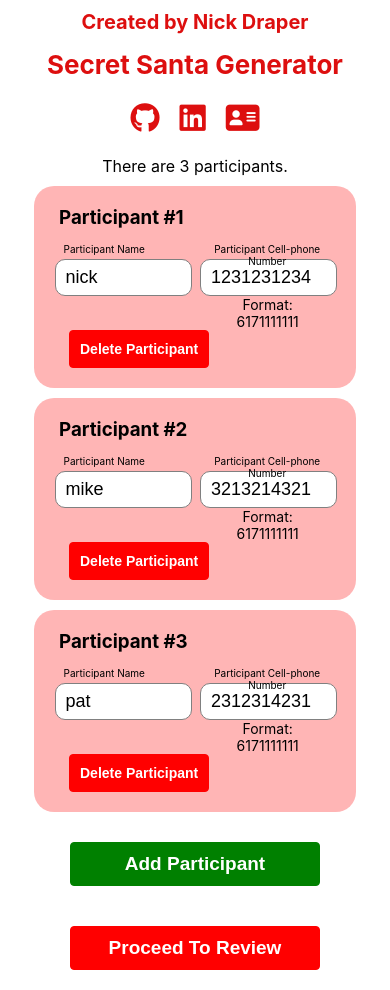
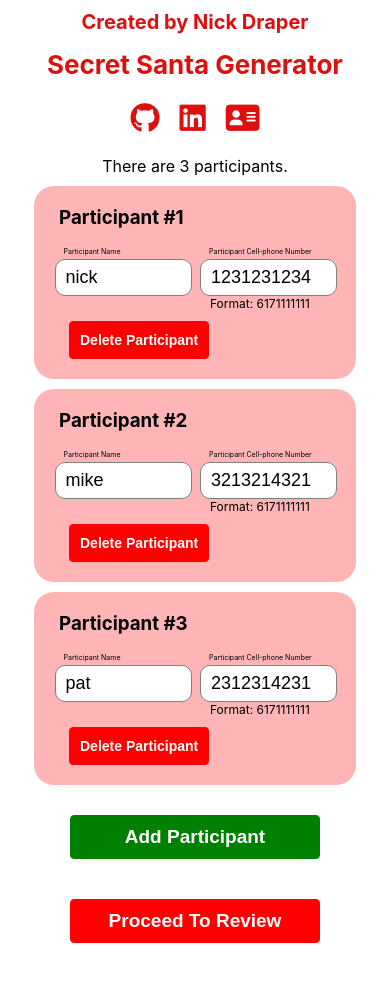
Before and after one commit to nickdraper8/secret-santa, a React (Create React App) app: page /#/ in a window 390 px wide. After the commit the page ends 963 px from the top, so only its background shows below. Built offline with nearby package versions, Linux system fonts and the light colour scheme.

Commit message:
made responsive for phones

```diff
--- a/src/components/form/name_list.css
+++ b/src/components/form/name_list.css
@@ -117,6 +117,11 @@
         font-size: 10px;
         top: 12px;
     }
+    .participant-container span {
+    font-size: 12px;
+    margin-left: 10px;
+    margin-bottom: 10px;
+}
 }
 @media(max-width: 600px) {
     .participant-container input:focus + label {
@@ -127,3 +132,15 @@
         font-size: 10px;
     }
 }
+
+@media(max-width: 400px) {
+    .participant-container input:focus + label {
+        font-size: 7px;
+        top: -12px;
+    }
+
+    .participant-container input:valid + label {
+        font-size: 7px;
+        top: -12px;
+    }
+}
--- a/src/components/review/review.css
+++ b/src/components/review/review.css
@@ -90,3 +90,9 @@
         font-size: 12px;
     }
 }
+
+@media(max-width: 400px) {
+    #review-container {
+        font-size: 10px;
+    }
+}
--- a/src/components/review/review.jsx
+++ b/src/components/review/review.jsx
@@ -49,7 +49,7 @@ class Review extends React.Component {
                         let {name, number} = participant;
                         number = number.slice(0,3) + "-" + number.slice(3,6) + "-" + number.slice(6);
                         return(
-                            <div>
+                            <div key={idx}>
                                 <strong>Participant #{idx+1}</strong>
                                 <span>{name}</span>
                                 <span>{number}</span>
@@ -64,11 +64,11 @@ class Review extends React.Component {
                     <p>Clicking the <strong>REAVEAL</strong> button will show all the assignments. If you, the creator, are involved in the Secret Santa viewing this data is not reccomended.</p>
                     <button type="button" id="reveal-btn" onClick={this.handleRevealAssignments}>REVEAL</button>
                     <div id="assignments" className="hidden">
-                        {assignments.map(assignment => {
+                        {assignments.map((assignment,idx) => {
                         let giftGiver = assignment[0].name;
                         let giftReciever = assignment[1].name;
                         return(
-                            <div>
+                            <div key={idx}>
                                 <strong>{giftGiver}</strong> is purchasing a gift for <strong>{giftReciever}</strong>
                             </div>
                         )
```
Also changed, not shown: 1 other file (tests, documents, lock files or other folders).
